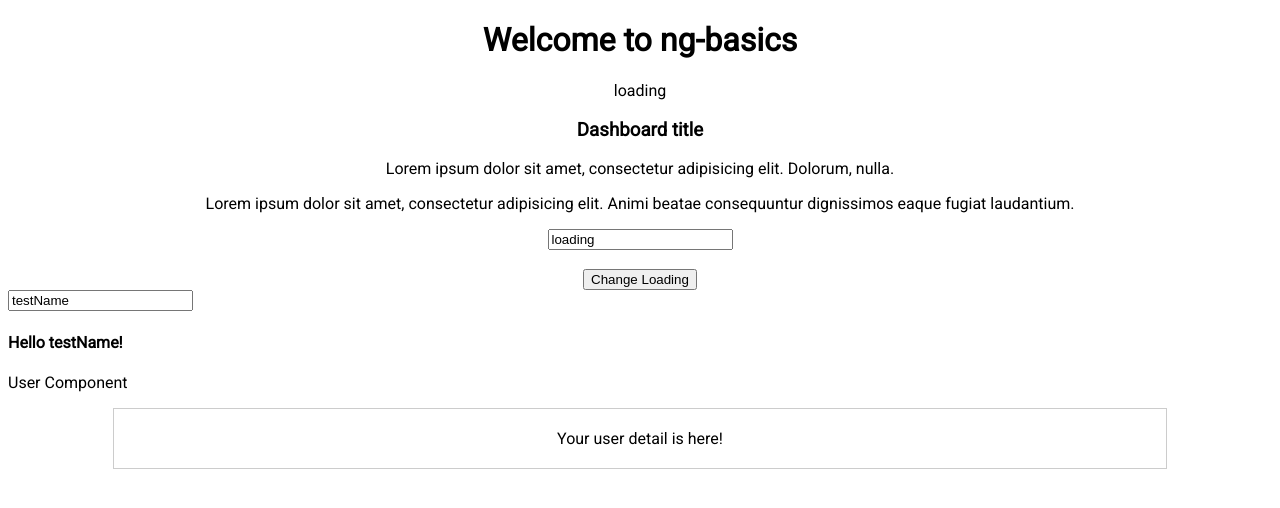
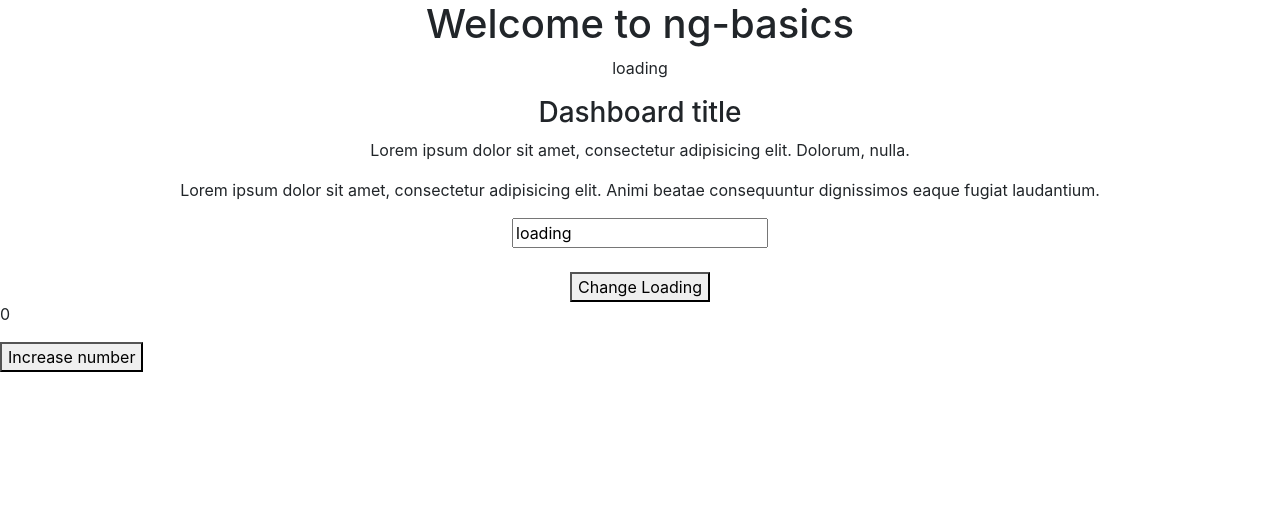
Before and after one commit to MariyaPuzyr/ng-basics, an Angular app: page / in a window 1280 px wide. Shown: the top 508 px of the page. Built offline with nearby package versions, Linux system fonts and the light colour scheme.

Commit message:
35 lesson

```diff
--- a/angular.json
+++ b/angular.json
@@ -28,6 +28,7 @@
               "src/assets"
             ],
             "styles": [
+              "node_modules/bootstrap/dist/css/bootstrap.min.css",
               "src/styles.css"
             ],
             "scripts": []
--- a/package.json
+++ b/package.json
@@ -19,6 +19,7 @@
     "@angular/platform-browser": "~9.0.2",
     "@angular/platform-browser-dynamic": "~9.0.2",
     "@angular/router": "~9.0.2",
+    "bootstrap": "^4.4.1",
     "rxjs": "~6.5.4",
     "tslib": "^1.10.0",
     "zone.js": "~0.10.2"
--- a/src/app/app.component.html
+++ b/src/app/app.component.html
@@ -22,6 +22,10 @@
   <app-dashboard></app-dashboard>
 </div>
 
-<app-user [name]="rootName" (nameChanged)="onNameChanged($event)"></app-user>
+<!--<app-user [name]="rootName" (nameChanged)="onNameChanged($event)"></app-user>-->
 <!--<app-cart [items]="rootItems" (itemChange)="onItemWasAdded($event)"></app-cart>-->
 <!--<app-user-detail></app-user-detail>-->
+
+
+<p>{{number}}</p>
+<button (click)="onIncrease()">Increase number</button>
--- a/src/app/app.component.ts
+++ b/src/app/app.component.ts
@@ -6,6 +6,7 @@ import {Component} from '@angular/core';
   styleUrls: ['./app.component.css']
 })
 export class AppComponent {
+  number = 0;
   title = 'ng-basics';
   rootName = 'testName';
   rootItems = ['Apples', 'Bananas', 'Cherries'];
@@ -15,4 +16,7 @@ export class AppComponent {
     this.rootItems.push(event);
     console.log(this.rootItems);
   }
+  onIncrease() {
+    this.number = this.number * 2;
+  }
 }
```
Also changed, not shown: 1 other file (tests, documents, lock files or other folders).
